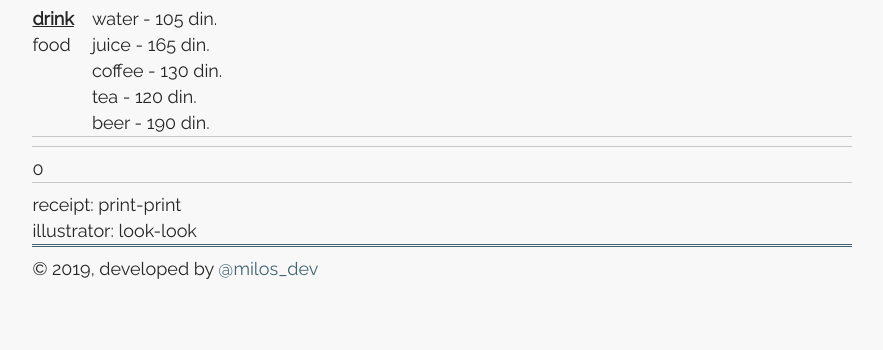
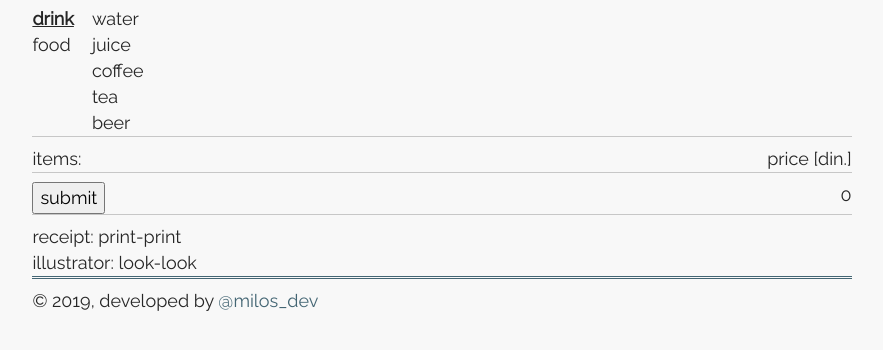
Before and after one commit to obrovacm/restaurant, a Gatsby site: page /register in a window 1280 px wide. Shown: the part 116-466 px from the top of the page, without its empty margins (198-1081 px from the left). Built offline with nearby package versions, Linux system fonts and the light colour scheme; Gatsby itself is replaced by a stand-in of ours.

Commit message:
order scss & submit btn

```diff
--- a/src/components/register/menu/menu.js
+++ b/src/components/register/menu/menu.js
@@ -1,7 +1,7 @@
 import React, { Component } from "react"
 
 import Product from "./product"
-import CurrentOrder from "./current-order"
+import Order from "./order"
 
 import styles from "./menu.module.scss"
 
@@ -73,7 +73,7 @@ export default class Menu extends Component {
       .filter(item => item.category === this.state.selectedCategory)
       .map((item, i) => (
         <p key={i} onClick={() => this.addOrder(item)}>
-          {item.name + " - " + item.price + " din."}
+          {item.name}
         </p>
       ))
   }
@@ -102,12 +102,6 @@ export default class Menu extends Component {
     const shownProducts = this.renderProducts()
     const categories = this.renderCategories()
 
-    // console.log("menu props:", this.props)
-    // console.log("this.state.categories:", this.state.categories)
-    // console.log("this.state.selectedCategory:", this.state.selectedCategory)
-
-    console.log(this.state.order)
-
     return (
       <>
         <hr />
@@ -116,7 +110,7 @@ export default class Menu extends Component {
           <div>{shownProducts}</div>
         </div>
         <hr />
-        <CurrentOrder order={this.state.order} removeOrder={this.removeOrder} />
+        <Order order={this.state.order} removeOrder={this.removeOrder} />
       </>
     )
   }
--- a/src/components/register/menu/current-order.js
+++ b/src/components/register/menu/order.js
@@ -1,4 +1,6 @@
 import React, { Component } from "react"
+
+import styles from "./order.module.scss"
 
 export default class CurrentOrder extends Component {
   getTotalPrice = () => {
@@ -9,9 +11,10 @@ export default class CurrentOrder extends Component {
   renderItems = () => {
     const { order, removeOrder } = this.props
     return order.map((item, i) => (
-      <p key={i} onClick={() => removeOrder(i)}>
-        {item.name + " - " + item.price + " din."}
-      </p>
+      <div className={styles.sameRow} key={i} onClick={() => removeOrder(i)}>
+        <div>{item.name}</div>
+        <div>{item.price}</div>
+      </div>
     ))
   }
 
@@ -20,9 +23,16 @@ export default class CurrentOrder extends Component {
     const total = this.getTotalPrice()
     return (
       <>
+        <div className={styles.sameRow}>
+          <div>items:</div>
+          <div>price [din.]</div>
+        </div>
         <div>{renderItems}</div>
         <hr />
-        <div>{total}</div>
+        <div className={styles.sameRow}>
+          <button>submit</button>
+          <div>{total}</div>
+        </div>
       </>
     )
   }
--- /dev/null
+++ b/src/components/register/menu/order.module.scss
@@ -0,0 +1,5 @@
+.sameRow {
+  display: flex;
+  flex-direction: row;
+  justify-content: space-between;
+}
```
